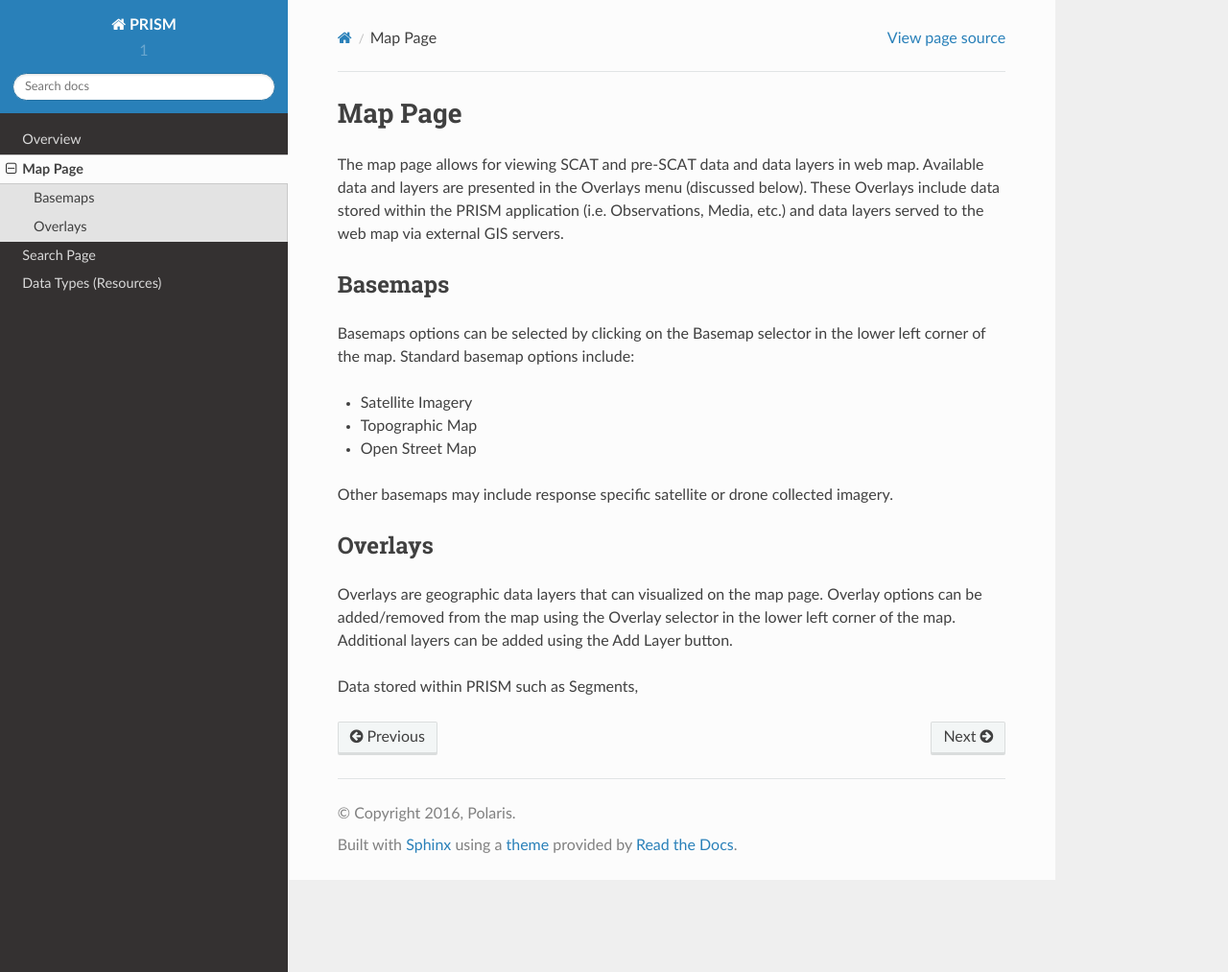
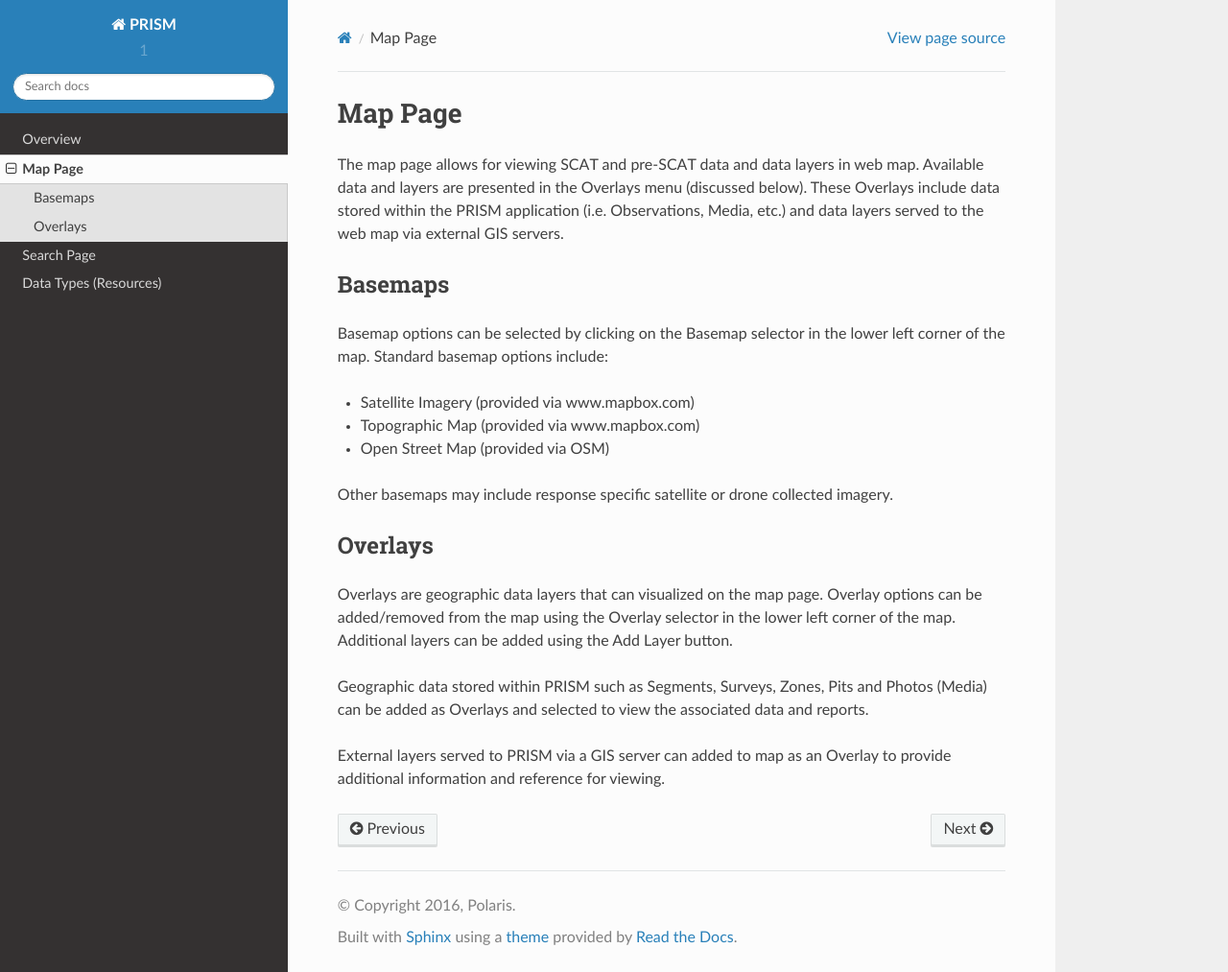
Before and after one commit to agraham/PRISM_rtd, a Sphinx documentation site: the page built from docs/map.rst, in a window 1280 px wide and 1013 px high. Shown: the whole window at 96% size. Built offline with Sphinx 7.4.7 and the Read the Docs theme 2.0.0, drawn with Linux system fonts in a browser that asks for light colours.

Commit message:
Update map.rst

```diff
--- a/docs/map.rst
+++ b/docs/map.rst
@@ -6,11 +6,11 @@ The map page allows for viewing SCAT and pre-SCAT data and data layers in web ma
 Basemaps
 ----------
 
-Basemaps options can be selected by clicking on the Basemap selector in the lower left corner of the map.  Standard basemap options include:
+Basemap options can be selected by clicking on the Basemap selector in the lower left corner of the map.  Standard basemap options include:
 
-- Satellite Imagery
-- Topographic Map
-- Open Street Map
+- Satellite Imagery (provided via www.mapbox.com)
+- Topographic Map (provided via www.mapbox.com)
+- Open Street Map (provided via OSM)
 
 Other basemaps may include response specific satellite or drone collected imagery.
 
@@ -19,4 +19,6 @@ Overlays
 
 Overlays are geographic data layers that can visualized on the map page.  Overlay options can be added/removed from the map using the Overlay selector in the lower left corner of the map.  Additional layers can be added using the Add Layer button.
 
-Data stored within PRISM such as Segments,
+Geographic data stored within PRISM such as Segments, Surveys, Zones, Pits and Photos (Media) can be added as Overlays and selected to view the associated data and reports.
+
+External layers served to PRISM via a GIS server can added to map as an Overlay to provide additional information and reference for viewing.
```
